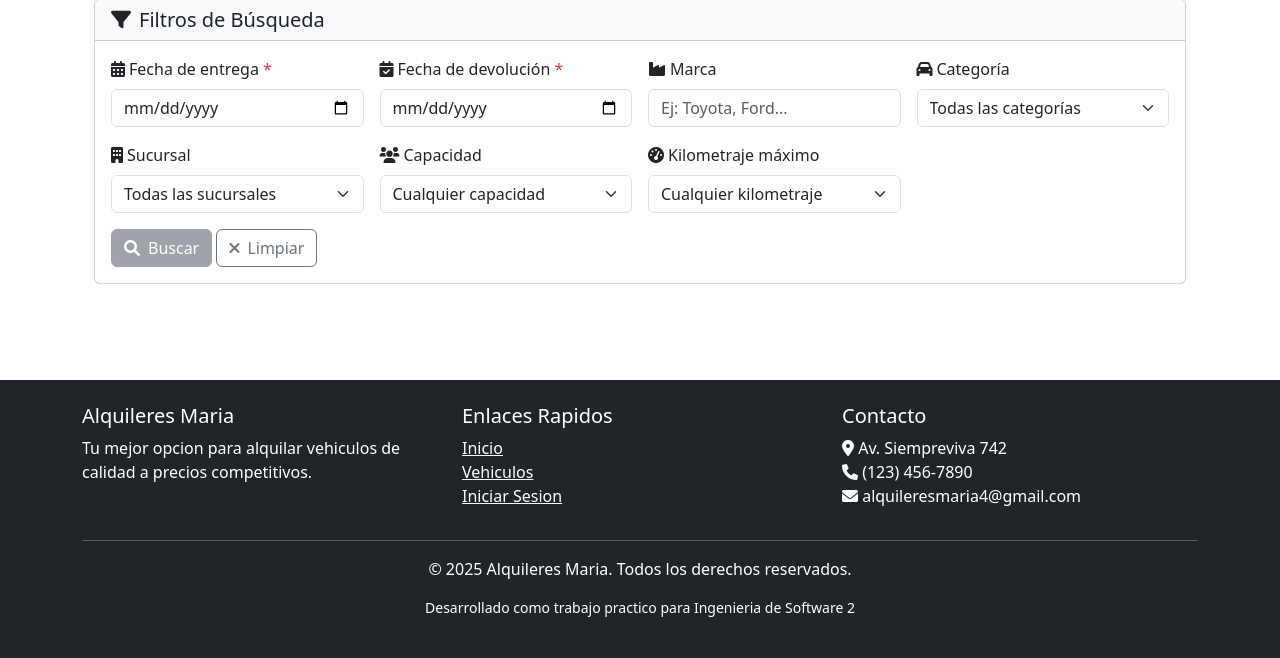
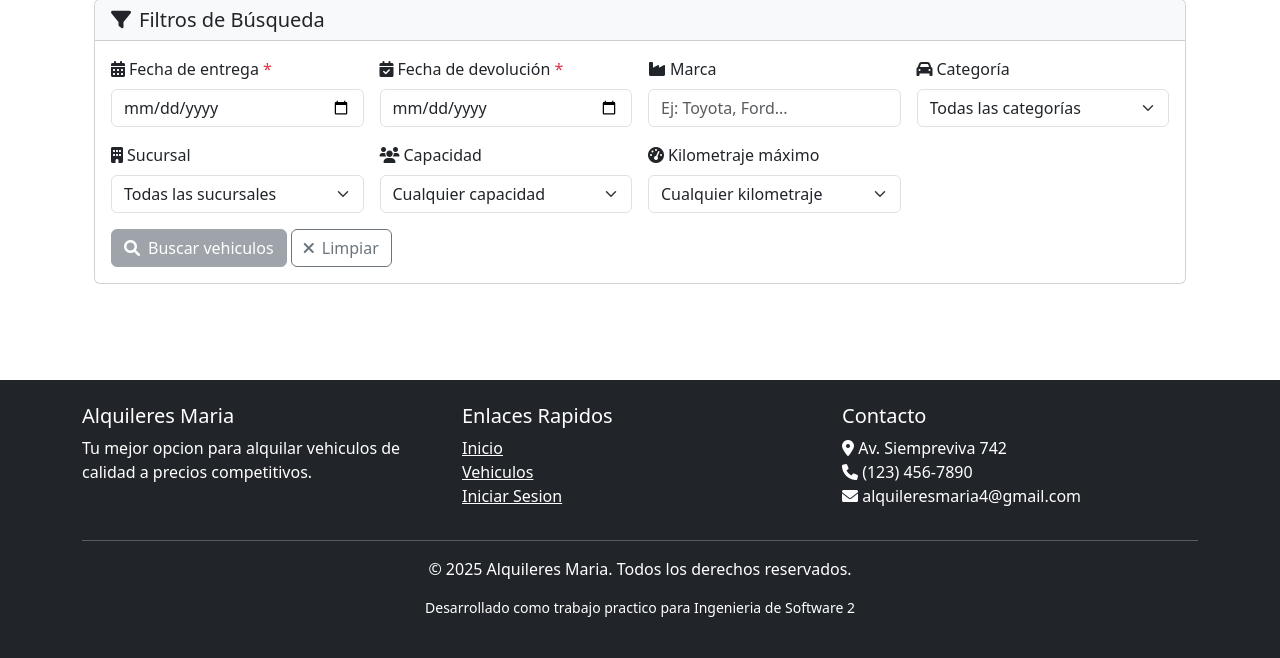
Before and after one commit to agustindinardi/alquileresmaria, a Django app: page /vehiculos/ in a window 1280 px wide. Shown: the part 185-843 px from the top of the page. Run offline with Django 5.2, Linux system fonts and the light colour scheme; data that the repository does not hold is empty; some libraries are stand-ins or nearby versions.

Commit message:
Fix /vehiculos

```diff
--- a/templates/vehiculos/vehiculo_list.html
+++ b/templates/vehiculos/vehiculo_list.html
@@ -119,7 +119,7 @@
 
                 <div class="col-12">
                     <button type="submit" id="buscarBtn" class="btn btn-primary">
-                        <i class="fas fa-search me-2"></i>Buscar
+                        <i class="fas fa-search me-2"></i>Buscar vehiculos
                     </button>
                     <a href="{% url 'vehiculos:lista' %}" class="btn btn-outline-secondary">
                         <i class="fas fa-times me-2"></i>Limpiar
```
